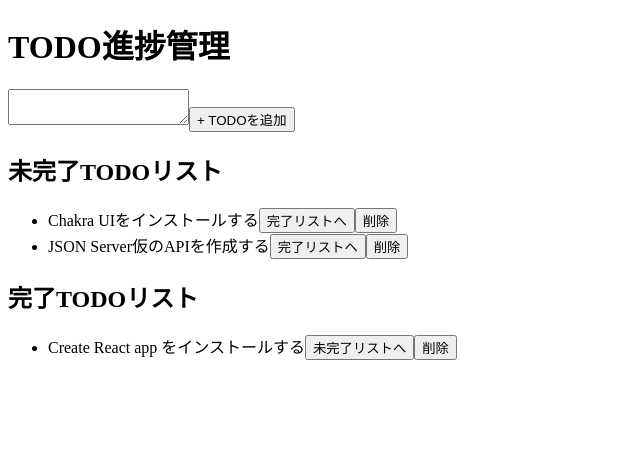
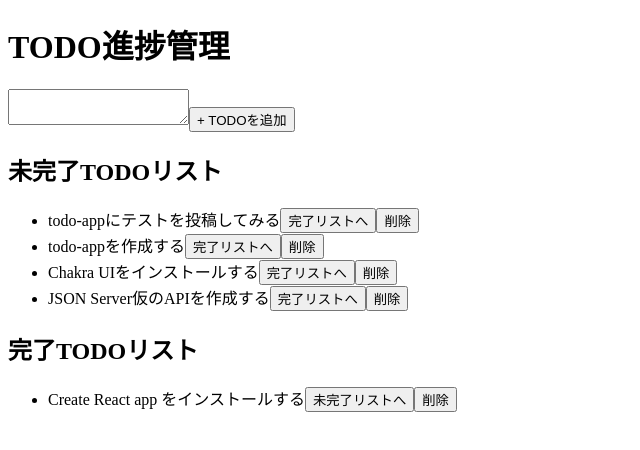
Before and after one commit to takatoshiinaoka/react-todo-app, a React (Create React App) app: page / in a window 1280 px wide. Shown: the top 450 px of the page, without its empty margins (0-640 px from the left). Built offline with nearby package versions, Linux system fonts and the light colour scheme; data requests are answered from the project's data file.

Commit message:
[add] handleAddTodoListItem

```diff
--- a/db.json
+++ b/db.json
@@ -1,19 +1,29 @@
 {
-    "todos":[
+  "todos": [
     {
       "id": 1,
       "content": "Create React app をインストールする",
-            "done":true
+      "done": true
     },
     {
       "id": 2,
       "content": "JSON Server仮のAPIを作成する",
-            "done":false
+      "done": false
     },
     {
       "id": 3,
       "content": "Chakra UIをインストールする",
-            "done":false
+      "done": false
+    },
+    {
+      "content": "todo-appを作成する",
+      "id": "01G7XMKKBX320H92KY0FHS9JCA",
+      "done": false
+    },
+    {
+      "content": "todo-appにテストを投稿してみる",
+      "id": "01G7XMRJNXADK93ZXV4PMQJ3XY",
+      "done": false
     }
   ]
 }
--- a/src/components/App.js
+++ b/src/components/App.js
@@ -1,11 +1,14 @@
+import React, { useRef } from "react"
 import { useTodo } from "../hooks/useTodo"
 
+// TodoTitleコンポーネント
 const TodoTitile = ({ titile, as }) => {
   if(as === "h1") return <h1>{titile}</h1>
   if(as === "h2") return <h2>{titile}</h2>
   return <p>{titile}</p>
 }
 
+// TodoItemコンポーネント
 const TodoItem = ({ todo }) => {
   return (
     <li>
@@ -16,6 +19,7 @@
   )
 }
 
+// TodoListコンポーネント
 const TodoList = ({ todoList }) => {
   return (
     <ul>
@@ -26,8 +30,18 @@
   )
 }
 
+
 function App() {
-  const { todoList } = useTodo()
+  const { todoList, addTodoListItem } = useTodo()
+
+  const inputEl = useRef(null)
+
+  const handleAddTodoListItem = () => {
+    if(inputEl.current.value === "") return
+
+    addTodoListItem(inputEl.current.value)
+    inputEl.current.value = ""
+  }
 
   console.log("TODOリスト：", todoList)
 
@@ -37,8 +51,8 @@
   return (
     <>
       <TodoTitile titile="TODO進捗管理" as="h1" />
-      <textarea />
-      <button>+ TODOを追加</button>
+      <textarea ref={inputEl} />
+      <button onClick={handleAddTodoListItem}>+ TODOを追加</button>
       <TodoTitile titile="未完了TODOリスト" as="h2" />
       <TodoList todoList={inCompletedList} />
       <TodoTitile titile="完了TODOリスト" as="h2" />
```
Lines whose indentation alone changed are shown as unchanged.
